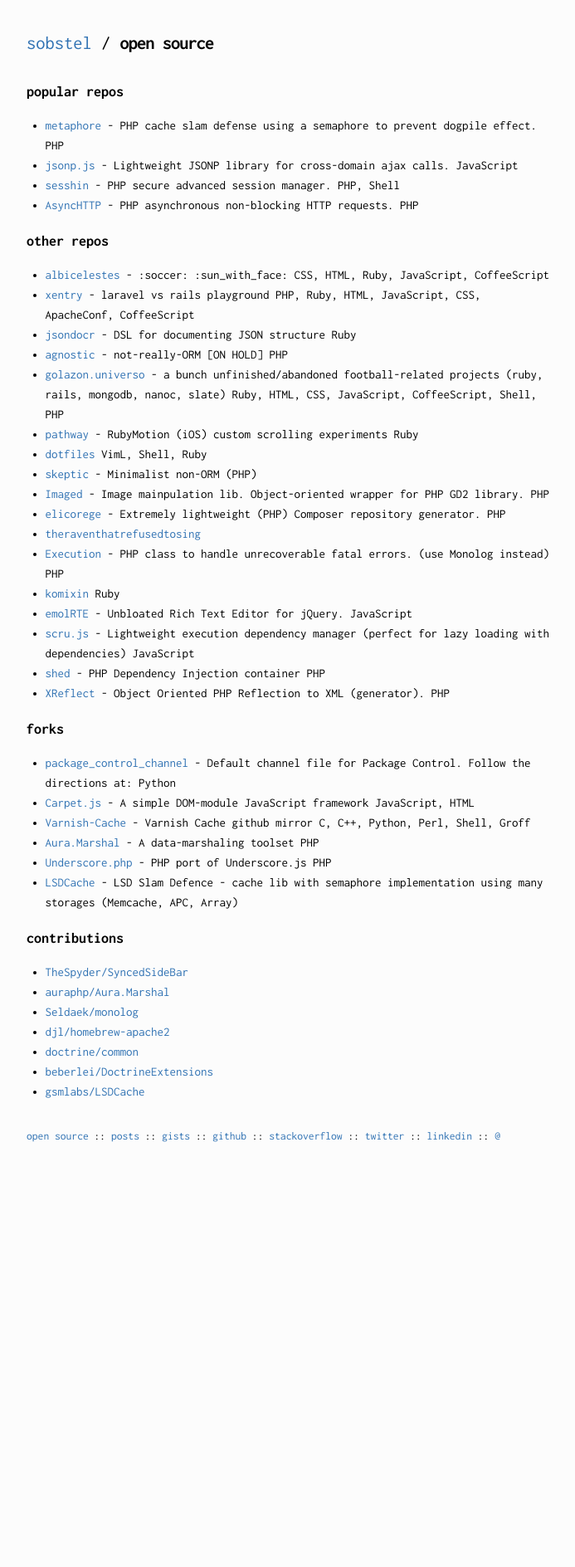
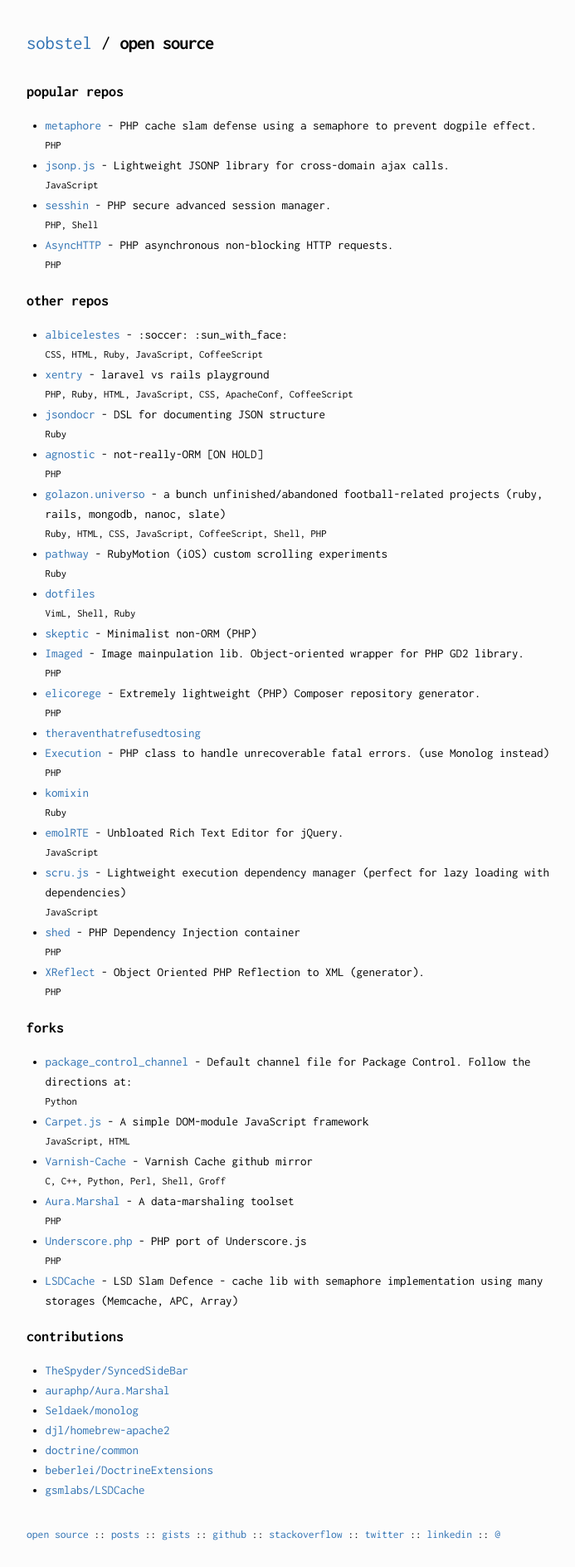
Before and after one commit to sobstel/sobstel.github.com, a Jekyll site: the page built from open-source.html, in a window 1280 px wide. Shown: the whole page at 83% size, without its empty margins (292-985 px from the left). Built offline with Jekyll 4.4.1, drawn with Linux system fonts in a browser that asks for light colours; before the commit the page ends 1408 px from its top, so only the background shows below that.

Commit message:
Revert "remove obsolete open-source styles"
This reverts commit b5a717bd1bf14bd7865362e31af001c1ee39b9b9.

```diff
--- a/_sass/_layout.scss
+++ b/_sass/_layout.scss
@@ -136,6 +136,37 @@
   }
 }
 
+#open-source {
+  .hidden {
+    display: none;
+  }
+
+  .lang-picker {
+    li {
+      cursor: pointer;
+      color: $link-color;
+      list-style-type: none;
+      display: inline-block;
+      margin-left: 0;
+
+      &.active {
+        color: #000;
+        font-weight: 700;
+      }
+
+      &:hover {
+        text-decoration: underline;
+      }
+    }
+
+  }
+
+  .langs {
+    display: block;
+    font-size: 0.8rem;
+  }
+}
+
 #work {
   article {
     margin: 1rem 0 3rem;
```
